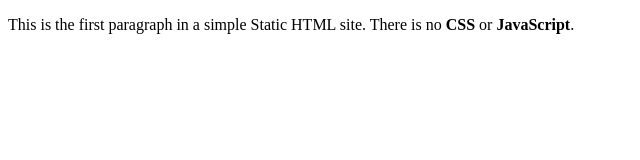
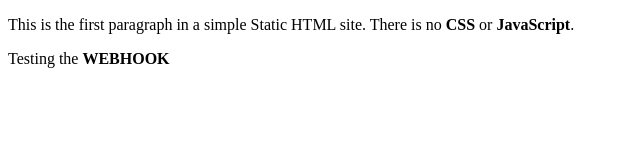
Before and after one commit to ngkatzios/static, a plain HTML site: page index.html in a window 1280 px wide. Shown: the whole page, without its empty margins (0-640 px from the left). Drawn offline with Linux system fonts and the light colour scheme.

Commit message:
Update index.html testing webhook

```diff
--- a/index.html
+++ b/index.html
@@ -5,5 +5,6 @@
   </head>
   <body>
     <p>This is the first paragraph in a simple Static HTML site. There is no <strong>CSS</strong> or <strong>JavaScript</strong>.</p>
+    <p> Testing the <strong>WEBHOOK</strong>
   </body>
 </html>
```
